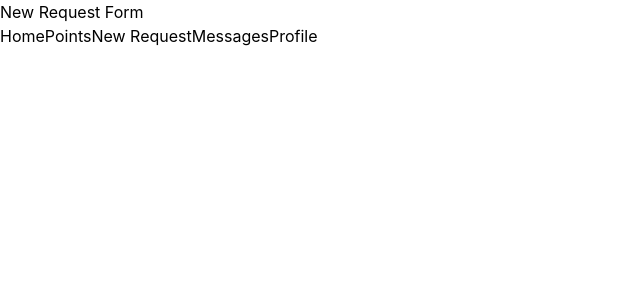
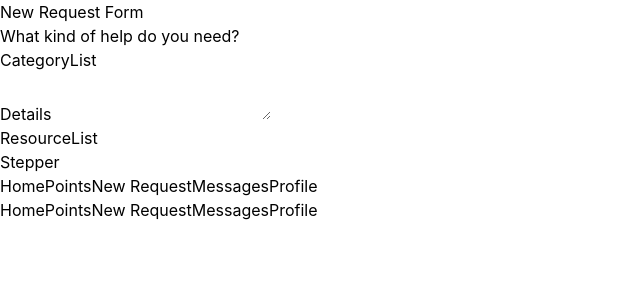
Before and after one commit to mauty/helpnetwork, a Next.js app in the folder client/: page /requests/new in a window 1280 px wide. Shown: the top 300 px of the page, without its empty margins (0-640 px from the left). Built offline with nearby package versions, Linux system fonts and the light colour scheme.

Commit message:
initial setup of components needed for new request form

```diff
--- /dev/null
+++ b/client/components/NewRequest/CategoryList.jsx
@@ -0,0 +1,9 @@
+const CategoryList = (props) => {
+  const { } = props;
+
+  return (
+    <h2>CategoryList</h2>
+  );
+}
+
+export default CategoryList;
--- /dev/null
+++ b/client/components/NewRequest/ResourceList.jsx
@@ -0,0 +1,9 @@
+const ResourceList = (props) => {
+  const { } = props;
+
+  return (
+    <h2>ResourceList</h2>
+  );
+}
+
+export default ResourceList;
--- /dev/null
+++ b/client/components/NewRequest/Stepper.jsx
@@ -0,0 +1,9 @@
+const Stepper = (props) => {
+  const { } = props;
+
+  return (
+    <h2>Stepper</h2>
+  );
+}
+
+export default Stepper;
--- /dev/null
+++ b/client/components/NewRequest/index.jsx
@@ -0,0 +1,29 @@
+import CategoryList from "./CategoryList";
+import Container from "../ui/Container";
+import NavBar from "../NavBar";
+import ResourceList from "./ResourceList";
+import Stepper from "./Stepper";
+
+const NewRequest = (props) => {
+  const { } = props;
+
+  return (
+    <Container>
+      <h2>What kind of help do you need?</h2>
+      <CategoryList />
+      <div className="mx">
+        <div className='flex flex-col p-2'>
+          <label class="label">
+            <span class="label-text">Details</span>
+          </label>
+          <textarea class="textarea h-24 textarea-bordered"></textarea>
+        </div>
+      </div>
+      <ResourceList />
+      <Stepper />
+      <NavBar />
+    </Container>
+  );
+}
+
+export default NewRequest;
--- a/client/pages/requests/new.js
+++ b/client/pages/requests/new.js
@@ -1,12 +1,15 @@
 import NavBar from "../../components/NavBar"
+import NewRequest from "../../components/NewRequest"
+import Container from "../../components/ui/Container"
 
-function NewRequest() {
+function NewRequestPage() {
   return (
-    <>
+    <Container>
       <h2>New Request Form</h2>
+      <NewRequest />
       <NavBar />
-    </>
+    </Container>
   )
 }
 
-export default NewRequest
+export default NewRequestPage
```
Also changed, not shown: client/components/NewRequest/CategoryListItem.jsx (added, +9 -0 lines), client/components/NewRequest/LocationChooser.jsx (added, +9 -0 lines), client/components/NewRequest/TimeChooser.jsx (added, +9 -0 lines), client/components/NewRequest/ResourceListItem.jsx (added).
